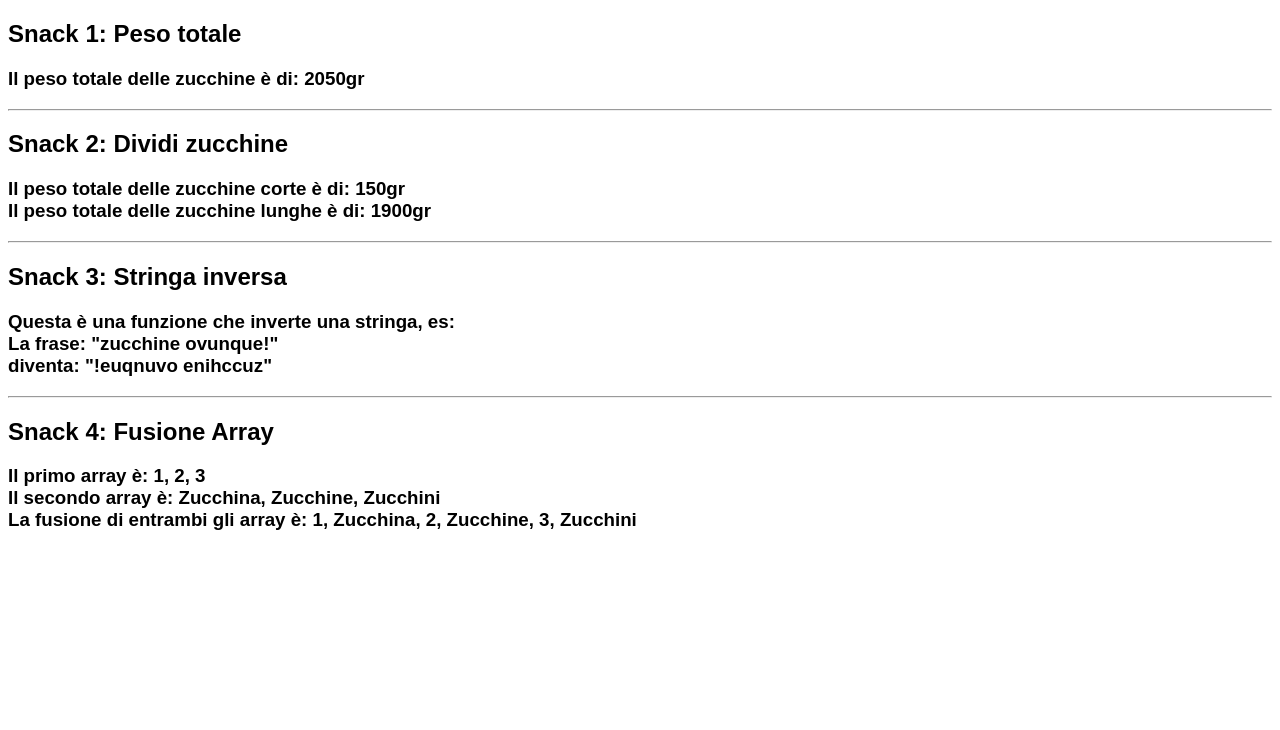
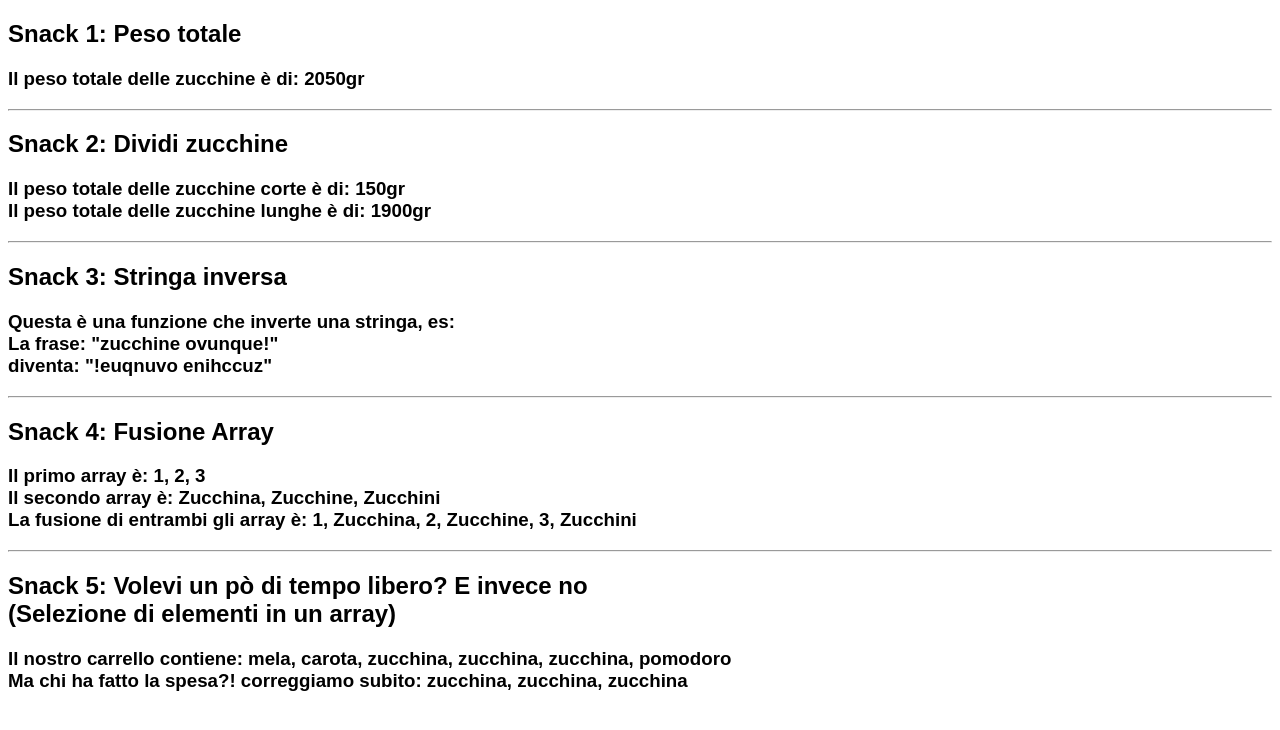
Before and after one commit to juri931/js-jsnacks-blocco-5, a plain HTML site: page index.html in a window 1280 px wide. Drawn offline with Linux system fonts and the light colour scheme.

Commit message:
[add] snack 5 code

```diff
--- a/assets/script.js
+++ b/assets/script.js
@@ -100,7 +100,7 @@ snack3.innerHTML =
   '"' + stringa + '"' +"<br> diventa: " + '"' + inversa + '"';
 
 
-  //                          JSnack 4: Fusione di Array
+//                            JSnack 4: Fusione di Array
 const snack4 = document.querySelector(".snack4-output");
 
 function fondiArray(arr1, arr2) {
@@ -119,3 +119,28 @@ snack4.innerHTML =
   "Il primo array è: " + arr1 + "<br>" +
   "Il secondo array è: " + arr2 + "<br>" +
   "La fusione di entrambi gli array è: " + bigArray;
+
+
+//                       JSnack 5: Selezione di elementi in un array
+const snack5 = document.querySelector(".snack5-output");
+
+const array = ["mela", " carota", " zucchina", " zucchina", " zucchina", " pomodoro"];
+const a = 2;
+const b = 4;
+
+function estraiElementiInRange(range, a, b) {
+
+  const risultato = [];
+
+  for (let i = a; i <= b; i++) {
+    risultato.push(range[i]);
+  }
+
+  return risultato;
+}
+
+const risultato = estraiElementiInRange(array, a, b);
+
+snack5.innerHTML =
+  "Il nostro carrello contiene: " + array + "<br>" +
+  "Ma chi ha fatto la spesa?! correggiamo subito: " + risultato;
--- a/index.html
+++ b/index.html
@@ -23,10 +23,13 @@
 
   <h2>Snack 4: Fusione Array</h2>
   <h3 class="snack4-output"></h3>
+  <hr>
 
 
-
-
+  <h2>Snack 5: Volevi un pò di tempo libero? E invece no <br>
+    (Selezione di elementi in un array)
+  </h2>
+  <h3 class="snack5-output"></h3>
 
   <script src="assets/script.js"></script>
 </body>
```
